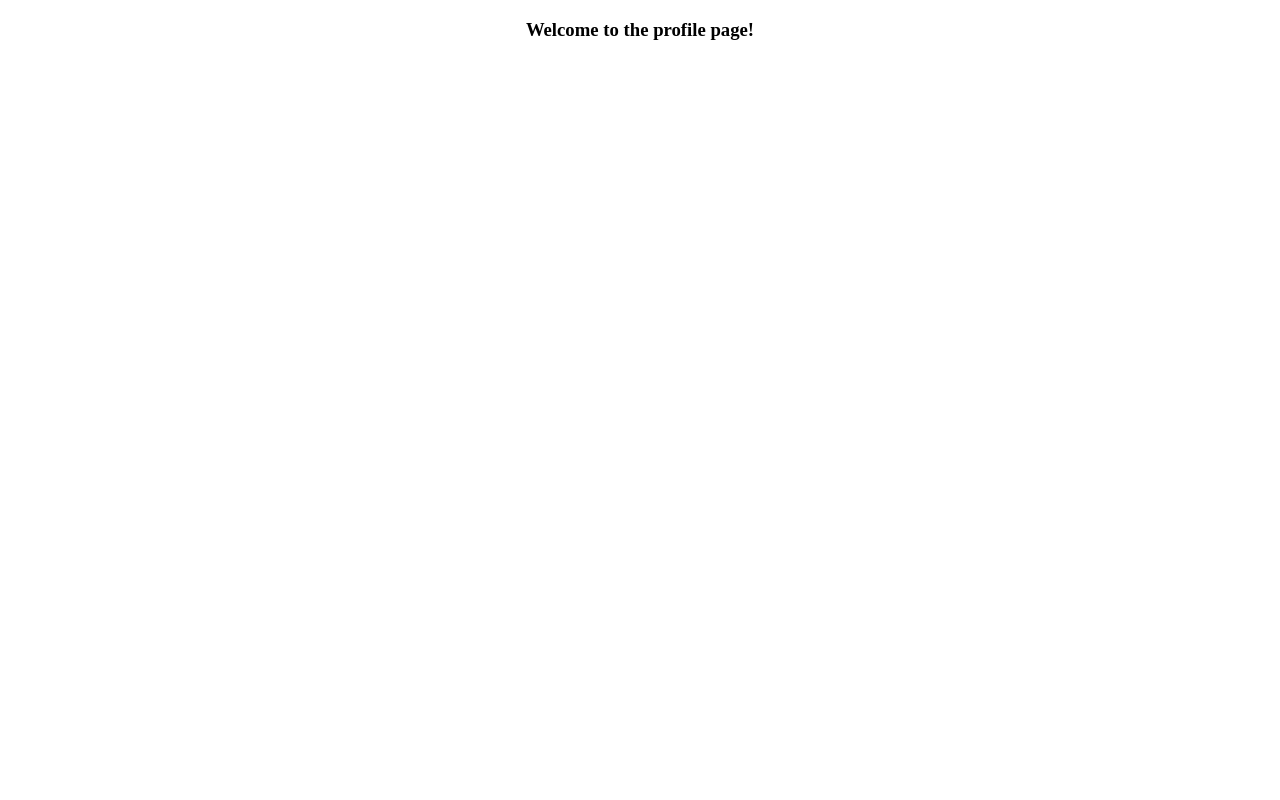
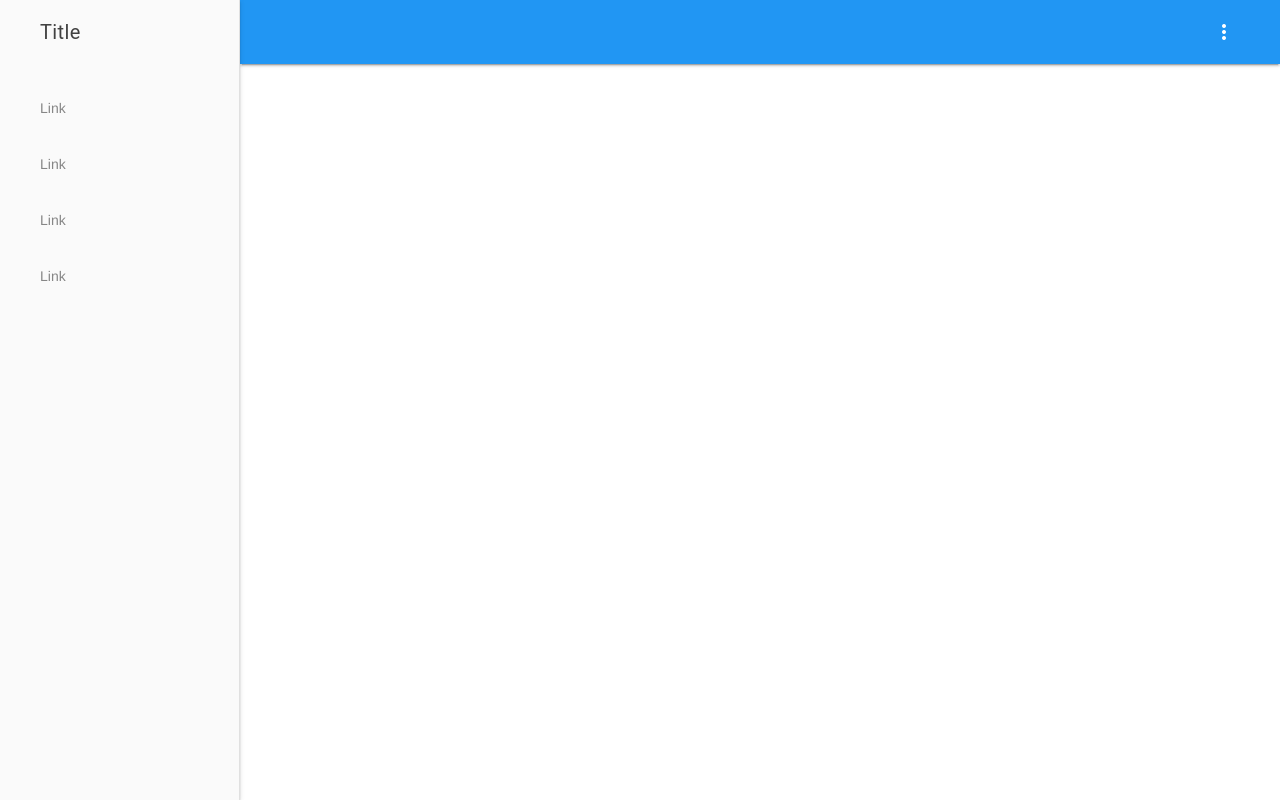
Before and after one commit to an0nh4x0r/Material_Portfolio, a plain HTML site: page profile.html in a window 1280 px wide. Drawn offline with nearby package versions, Linux system fonts and the light colour scheme; files that its build step writes are made by us from their sources.

Commit message:
Customising sidebar in profile still long way to go!

```diff
--- /dev/null
+++ b/assets/css/profile.sass
@@ -0,0 +1,2 @@
+.mdl-menu--bottom-right a
+  text-decoration: none
--- a/profile.html
+++ b/profile.html
@@ -1,12 +1,56 @@
 <!DOCTYPE html>
 <html lang="en">
 <head>
-    <meta charset="UTF-8">
-    <title>Profile</title>
+    <meta charset="utf-8">
+    <meta http-equiv="x-ua-compatible" content="IE=edge">
+    <meta name="description" content="Login page for Materiamaze.">
+    <meta name="viewport" content="width=device-width, initial-scale=1.0, user-scalable=no">
+    <title>Title</title>
+    <script src="assets/js/pace.min.js"></script>
+    <link rel="stylesheet" href="assets/css/pace.css">
+    <link rel="stylesheet" href="mdl/material.blue-light_blue.min.css">
+    <script src="mdl/material.min.js"></script>
+    <link rel="stylesheet" href="assets/font-awesome-4.6.1/css/font-awesome.min.css">
+    <link rel="stylesheet" href="https://fonts.googleapis.com/icon?family=Material+Icons">
+    <link rel="stylesheet" href="assets/css/profile.css">
 </head>
 <body>
 
-    <h3 style="text-align: center">Welcome to the profile page!</h3>
+    <div class="mdl-layout mdl-js-layout mdl-layout--fixed-drawer
+                mdl-layout--fixed-header">
+        <header class="mdl-layout__header">
+            <div class="mdl-layout__header-row">
+                <span class="mdl-layout-title"></span>
+                <div class="mdl-layout-spacer"></div>
+                <button id="demo-menu-lower-right"
+                        class="mdl-button mdl-js-button mdl-button--icon">
+                    <i class="material-icons">more_vert</i>
+                </button>
+
+                <ul class="mdl-menu mdl-menu--bottom-right mdl-js-menu mdl-js-ripple-effect"
+                    for="demo-menu-lower-right">
+                    <a href="admin_login.html"><li class="mdl-menu__item">Settings</li></a>
+                    <a href="admin_login.html"><li class="mdl-menu__item">Change Password</li></a>
+                    <a href="admin_login.html"><li class="mdl-menu__item">Logout</li></a>
+                </ul>
+
+            </div>
+        </header>
+        <div class="mdl-layout__drawer">
+            <span class="mdl-layout-title">Title</span>
+            <nav class="mdl-navigation">
+                <a class="mdl-navigation__link" href="">Link</a>
+                <a class="mdl-navigation__link" href="">Link</a>
+                <a class="mdl-navigation__link" href="">Link</a>
+                <a class="mdl-navigation__link" href="">Link</a>
+            </nav>
+        </div>
+        <main class="mdl-layout__content">
+            <div class="page-content">
+                <!--Page content goes here-->
+            </div>
+        </main>
+    </div>
 
 </body>
 </html>
```
